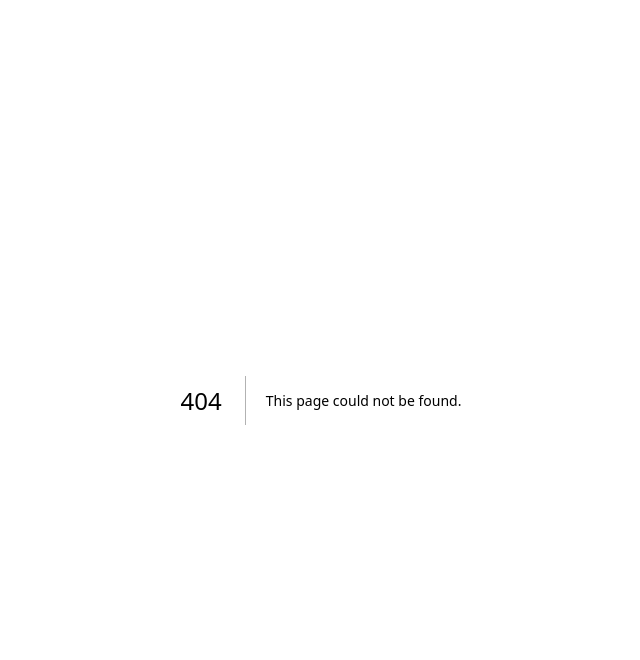
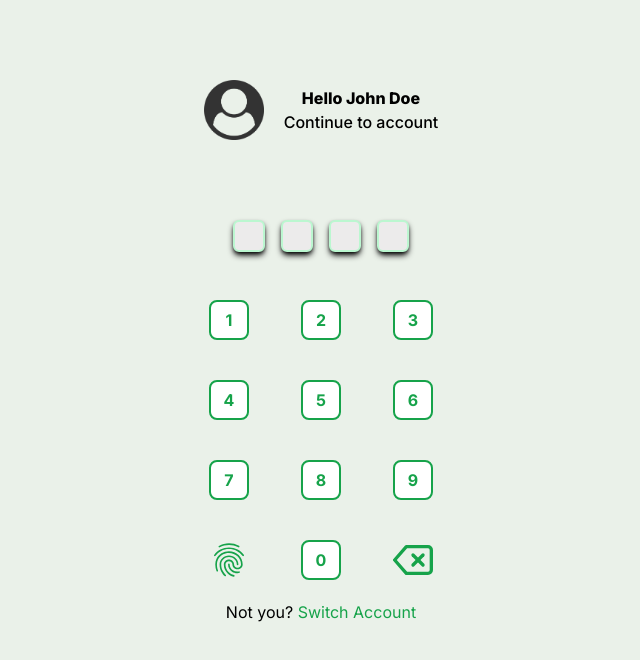
Before and after one commit to TranzGo/website, a Next.js app: page /app/unlock-account in a window 1280 px wide. Before the commit this address had no page. Shown: the top 660 px of the page, without its empty margins (319-959 px from the left). Built offline with nearby package versions, Linux system fonts and the light colour scheme.

Commit message:
unlock account

```diff
--- /dev/null
+++ b/app/app/login/page.tsx
@@ -0,0 +1,51 @@
+import React from "react";
+import Image from "next/image";
+import Link from "next/link";
+import { MdKeyboardArrowLeft as BackIcon, MdOutlineFingerprint as FingerprintIcon } from "react-icons/md"
+import { TfiEmail as EmailIcon } from "react-icons/tfi";
+import { FaLock as PasswordIcon } from "react-icons/fa";
+import { IoMdEye, IoMdEyeOff } from "react-icons/io";
+
+function Login() {
+    return (
+        <div>
+            <div className="flex items-start justify-start text-left mt-5 ml-8">
+                <Link href="/app">
+                    <button><BackIcon className="text-4xl text-green-600 rounded-xl border-solid border-2 border-green-600 hover:bg-green-300" /></button>
+                </Link>
+            </div>
+            <div className="flex flex-col items-center justify-center mt-28">
+                <div>
+                    <Image
+                        src="/tranzgoo.png"
+                        alt="TranzGoo Logo"
+                        width={150}
+                        height={36}
+                    />
+                </div>
+                <div className="mb-7">
+                    <h2 className="text-black font-bold text-xl">Login</h2>
+                </div>
+                <div className="flex flex-row items-center justify-center text-center text-green-600 font-bold bg-white hover:bg-green-100 py-2 w-96 h-10 rounded-2xl border-solid border-2 border-green-600 mb-7">
+                    <EmailIcon className="text-xl mr-4" />
+                    <input className="text-green-600 text-sm font-bold bg-white hover:bg-green-100 py-2 w-80 rounded-lg outline-none border-green-600 placeholder:text-green-600" type="email" id="email" name="email" placeholder="Email"></input>
+                </div>
+                <div className="flex flex-row items-center justify-center text-center text-green-600 font-bold bg-white hover:bg-green-100 py-2 w-96 h-10 rounded-2xl border-solid border-2 border-green-600 mb-8">
+                    <PasswordIcon className="text-xl mr-4" />
+                    <input className="text-green-600 text-sm font-bold bg-white hover:bg-green-100 py-2 w-80 rounded-lg outline-none border-green-600 placeholder:text-green-600" type="password" id="pwd" name="pwd" placeholder="Password"></input>
+                </div>
+                <div>
+                    <button className="text-white font-bold bg-green-600 hover:bg-green-700 py-2 w-96 h-10 rounded-2xl mb-7">Login</button>
+                </div>
+                <div>
+                    <button>
+                        <FingerprintIcon className="font-bold text-6xl text-green-600 hover:text-green-700 mb-10" />
+                    </button>
+                </div>
+            </div>
+        </div>
+
+    );
+}
+
+export default Login;
--- a/app/app/page.tsx
+++ b/app/app/page.tsx
@@ -1,5 +1,6 @@
 import React from "react";
 import Image from "next/image";
+import Link from "next/link";
 
 function WelcomePage() {
     return (
@@ -12,18 +13,22 @@ function WelcomePage() {
                     height={48}
                 />
             </div>
-            <div className="flex flex-col items-center justify-center">
+            <div className="flex flex-col items-center justify-center mb-2">
                 <h2 className="text-black font-bold text-2xl">Welcome to TranzGOO</h2>
             </div>
-            <div className="flex flex-col items-center justify-center text-center mb-10">
+            <div className="flex flex-col items-center justify-center text-center mb-10 font-medium text-sm">
                 <p>Your all-in-one telecom solution! Buy airtime, data, pay bills, and convert airtime to cash effortlessly.</p>
                 <p>Your seamless telecom experience begins here. Enjoy!</p>
             </div>
             <div>
-                <button className="text-white font-bold bg-green-600 hover:bg-green-700 py-2 w-72 rounded-2xl mb-5">Create Account</button>
+                <Link href="/app/signin-socials">
+                    <button className="text-white font-bold bg-green-600 hover:bg-green-700 py-2 w-72 rounded-2xl mb-5">Create Account</button>
+                </Link>
             </div>
             <div>
-                <button className="text-white font-bold bg-green-600 hover:bg-green-700 py-2 w-72 rounded-2xl mb-5">Login</button>
+                <Link href="/app/login">
+                    <button className="text-white font-bold bg-green-600 hover:bg-green-700 py-2 w-72 rounded-2xl mb-5">Login</button>
+                </Link>
             </div>
         </div>
     );
--- a/app/app/register/page.tsx
+++ b/app/app/register/page.tsx
@@ -1,46 +1,47 @@
 import React from "react";
-import Image from "next/image";
 import Link from "next/link";
 import { MdKeyboardArrowLeft as BackIcon } from "react-icons/md"
 import { TfiEmail as EmailIcon } from "react-icons/tfi";
 import { FaUser as UserIcon, FaPhoneAlt as PhoneIcon, FaLock as PasswordIcon } from "react-icons/fa";
-import { IoMdEye, IoMdEyeOff, IoIosHome as HomeIcon } from "react-icons/io";
+import { IoMdEye, IoMdEyeOff } from "react-icons/io";
 
 function Register() {
     return (
         <div>
             <div className="flex items-start justify-start text-left mt-5 ml-8">
-                <button><BackIcon className="text-4xl text-green-600 rounded-xl border-solid border-2 border-green-600 hover:bg-green-300" /></button>
+                <Link href="/app/signin-socials">
+                    <button><BackIcon className="text-4xl text-green-600 rounded-xl border-solid border-2 border-green-600 hover:bg-green-300" /></button>
+                </Link>
             </div>
             <div className="flex flex-col items-center justify-center mt-10">
                 <div className="mb-2">
                     <h2 className="text-black font-bold text-xl">Register</h2>
                 </div>
-                <div className="text-center text-sm mb-6 w-72">
+                <div className="text-center text-sm font-medium mb-6 w-72">
                     <p>Your all-in-one telecom solution! Buy airtime, data, pay bills, and convert airtime to cash effortlessly.</p>
                 </div>
                 <div className="flex flex-row items-center justify-center text-center text-green-600 font-bold bg-white hover:bg-green-100 py-2 w-96 h-10 rounded-2xl border-solid border-2 border-green-600 mb-5">
                     <UserIcon className="text-xl mr-4" />
-                    <input className="text-green-600 text-sm font-bold bg-white hover:bg-green-100 py-2 w-76 rounded-lg outline-none border-green-600 placeholder:text-green-600" type="text" id="fullName" name="fullName" placeholder="Full Name"></input>
+                    <input className="text-green-600 text-sm font-bold bg-white hover:bg-green-100 py-2 w-80 rounded-lg outline-none border-green-600 placeholder:text-green-600" type="text" id="fullName" name="fullName" placeholder="Full Name"></input>
                 </div>
                 <div className="flex flex-row items-center justify-center text-center text-green-600 font-bold bg-white hover:bg-green-100 py-2 w-96 h-10 rounded-2xl border-solid border-2 border-green-600 mb-5">
                     <EmailIcon className="text-xl mr-4" />
-                    <input className="text-green-600 text-sm font-bold bg-white hover:bg-green-100 py-2 w-76 rounded-lg outline-none border-green-600 placeholder:text-green-600" type="email" id="email" name="email" placeholder="Email"></input>
+                    <input className="text-green-600 text-sm font-bold bg-white hover:bg-green-100 py-2 w-80 rounded-lg outline-none border-green-600 placeholder:text-green-600" type="email" id="email" name="email" placeholder="Email"></input>
                 </div>
                 <div className="flex flex-row items-center justify-center text-center text-green-600 font-bold bg-white hover:bg-green-100 py-2 w-96 h-10 rounded-2xl border-solid border-2 border-green-600 mb-5">
                     <PhoneIcon className="text-xl mr-4" />
-                    <input className="text-green-600 text-sm font-bold bg-white hover:bg-green-100 py-2 w-76 rounded-lg outline-none border-green-600 placeholder:text-green-600" type="phone" id="phoneNumber" name="phoneNumber" placeholder="Phone"></input>
+                    <input className="text-green-600 text-sm font-bold bg-white hover:bg-green-100 py-2 w-80 rounded-lg outline-none border-green-600 placeholder:text-green-600" type="phone" id="phoneNumber" name="phoneNumber" placeholder="Phone"></input>
                 </div>
                 <div className="flex flex-row items-center justify-center text-center text-green-600 font-bold bg-white hover:bg-green-100 py-2 w-96 h-10 rounded-2xl border-solid border-2 border-green-600 mb-5">
                     <PasswordIcon className="text-xl mr-4" />
-                    <input className="text-green-600 text-sm font-bold bg-white hover:bg-green-100 py-2 w-76 rounded-lg outline-none border-green-600 placeholder:text-green-600" type="password" id="pwd" name="pwd" placeholder="Password"></input>
+                    <input className="text-green-600 text-sm font-bold bg-white hover:bg-green-100 py-2 w-80 rounded-lg outline-none border-green-600 placeholder:text-green-600" type="password" id="pwd" name="pwd" placeholder="Password"></input>
                 </div>
                 <div className="flex flex-row items-center justify-center text-center text-green-600 font-bold bg-white hover:bg-green-100 py-2 w-96 h-10 rounded-2xl border-solid border-2 border-green-600 mb-6">
                     <PasswordIcon className="text-xl mr-4" />
-                    <input className="text-green-600 text-sm font-bold bg-white hover:bg-green-100 py-2 w-76 rounded-lg outline-none border-green-600 placeholder:text-green-600" type="password" id="confirmPwd" name="confirmPwd" placeholder="Confirm Password"></input>
+                    <input className="text-green-600 text-sm font-bold bg-white hover:bg-green-100 py-2 w-80 rounded-lg outline-none border-green-600 placeholder:text-green-600" type="password" id="confirmPwd" name="confirmPwd" placeholder="Confirm Password"></input>
                 </div>
                 <div className="text-sm mb-7">
-                    <p>I already have an account <Link className="text-green-600" href="/login">Sign In</Link></p>
+                    <p>I already have an account <Link className="text-green-600" href="/app/login">Sign In</Link></p>
                 </div>
                 <div>
                     <button className="text-white font-bold bg-green-600 hover:bg-green-700 py-2 w-72 h-10 rounded-2xl mb-10">Submit</button>
--- a/app/app/signin-socials/page.tsx
+++ b/app/app/signin-socials/page.tsx
@@ -1,5 +1,6 @@
 import React from "react";
 import Image from "next/image";
+import Link from "next/link";
 import { MdKeyboardArrowLeft as BackIcon } from "react-icons/md"
 import { FcGoogle as GoogleIcon } from "react-icons/fc";
 import { AiOutlineApple as AppleIcon } from "react-icons/ai";
@@ -9,15 +10,17 @@ function SignInSocials() {
     return (
         <div>
             <div className="flex items-start justify-start text-left mt-8 ml-5">
-                <button><BackIcon className="text-4xl text-green-600 rounded-xl border-solid border-2 border-green-600 hover:bg-green-300" /></button>
+                <Link href="/app/">
+                    <button><BackIcon className="text-4xl text-green-600 rounded-xl border-solid border-2 border-green-600 hover:bg-green-300" /></button>
+                </Link>
             </div>
-            <div className="flex flex-col items-center justify-center mt-36">
-                <div>
+            <div className="flex flex-col items-center justify-center mt-28">
+                <div className="mb-8">
                     <Image
                         src="/tranzgoo.png"
                         alt="TranzGoo Logo"
-                        width={200}
-                        height={48}
+                        width={150}
+                        height={36}
                     />
                 </div>
                 <div>
@@ -30,7 +33,9 @@ function SignInSocials() {
                     <button className="flex flex-row items-center justify-center text-center text-green-600 font-bold bg-white hover:bg-green-100 py-2 w-80 rounded-2xl border-solid border-2 border-green-600 mb-7"><MicrosoftIcon className="text-2xl mr-5" />Continue with Microsoft</button>
                 </div>
                 <div>
-                    <button className="text-white font-bold bg-green-600 hover:bg-green-700 py-2 w-80 rounded-2xl mb-10">Sign Up</button>
+                    <Link href="/app/register">
+                        <button className="text-white font-bold bg-green-600 hover:bg-green-700 py-2 w-80 rounded-2xl mb-10">Sign Up</button>
+                    </Link>
                 </div>
             </div>
         </div>
--- /dev/null
+++ b/app/app/unlock-account/page.tsx
@@ -0,0 +1,70 @@
+"use client";
+import React, { useState } from "react";
+import Image from "next/image";
+import Link from "next/link";
+import { MdOutlineFingerprint as FingerprintIcon } from "react-icons/md"
+import { FiDelete as DeleteIcon } from "react-icons/fi";
+import { IoIosHome as HomeIcon } from "react-icons/io";
+
+function UnlockAccount() {
+    const [pinA, setPinA] = useState("");
+    const [pinB, setPinB] = useState("");
+    const [pinC, setPinC] = useState("");
+    const [pinD, setPinD] = useState("");
+    // create an array of 4 elements,
+    // each time a number is pressed add that number to the array,
+    // delete removes the last number from the array,
+    // when the array gets filled up compare the pin and login
+    return (
+        <div>
+            <div className="flex flex-row ml-8 sm:ml-0 text-left sm:text-center items-start sm:items-center justify-start sm:justify-center mt-20">
+                <div className="mr-5 rounded-full">
+                    <Image
+                        src="/user-icon.png"
+                        alt="User Profile Picture"
+                        width={60}
+                        height={60}
+                    />
+                </div>
+                <div className="flex flex-col">
+                    <p className="font-extrabold">Hello John Doe</p>
+                    <p className="font-medium">Continue to account</p>
+                </div>
+            </div>
+            <div className="flex flex-col items-center justify-center mt-20">
+                <div className="flex flex-row w-44 justify-between mb-12">
+                    <input style={{ "backgroundColor": "#ECEBEB" }} className="text-center font-bold w-8 h-8 rounded-md shadow-md shadow-black border-solid border-2 border-green-200" type="text" value={pinA}></input>
+                    <input style={{ "backgroundColor": "#ECEBEB" }} className="text-center font-bold w-8 h-8 rounded-md shadow-md shadow-black border-solid border-2 border-green-200" type="text" value={pinB}></input>
+                    <input style={{ "backgroundColor": "#ECEBEB" }} className="text-center font-bold w-8 h-8 rounded-md shadow-md shadow-black border-solid border-2 border-green-200" type="text" value={pinC}></input>
+                    <input style={{ "backgroundColor": "#ECEBEB" }} className="text-center font-bold w-8 h-8 rounded-md shadow-md shadow-black border-solid border-2 border-green-200" type="text" value={pinD}></input>
+                </div>
+                <div className="flex flex-row w-56 justify-between mb-10">
+                    <button className="text-center text-green-600 hover:text-green-700 font-bold w-10 h-10 bg-white hover:bg-green-100 rounded-lg border-solid border-2 border-green-600">1</button>
+                    <button className="text-center text-green-600 hover:text-green-700 font-bold w-10 h-10 bg-white hover:bg-green-100 rounded-lg border-solid border-2 border-green-600">2</button>
+                    <button className="text-center text-green-600 hover:text-green-700 font-bold w-10 h-10 bg-white hover:bg-green-100 rounded-lg border-solid border-2 border-green-600">3</button>
+                </div>
+                <div className="flex flex-row w-56 justify-between mb-10">
+                    <button className="text-center text-green-600 hover:text-green-700 font-bold w-10 h-10 bg-white hover:bg-green-100 rounded-lg border-solid border-2 border-green-600">4</button>
+                    <button className="text-center text-green-600 hover:text-green-700 font-bold w-10 h-10 bg-white hover:bg-green-100 rounded-lg border-solid border-2 border-green-600">5</button>
+                    <button className="text-center text-green-600 hover:text-green-700 font-bold w-10 h-10 bg-white hover:bg-green-100 rounded-lg border-solid border-2 border-green-600">6</button>
+                </div>
+                <div className="flex flex-row w-56 justify-between mb-10">
+                    <button className="text-center text-green-600 hover:text-green-700 font-bold w-10 h-10 bg-white hover:bg-green-100 rounded-lg border-solid border-2 border-green-600">7</button>
+                    <button className="text-center text-green-600 hover:text-green-700 font-bold w-10 h-10 bg-white hover:bg-green-100 rounded-lg border-solid border-2 border-green-600">8</button>
+                    <button className="text-center text-green-600 hover:text-green-700 font-bold w-10 h-10 bg-white hover:bg-green-100 rounded-lg border-solid border-2 border-green-600">9</button>
+                </div>
+                <div className="flex flex-row w-56 justify-between mb-5">
+                    <FingerprintIcon className="text-center text-green-600 hover:text-green-700 font-bold w-10 h-10 rounded-lg" />
+                    <button className="text-center text-green-600 hover:text-green-700 font-bold w-10 h-10 bg-white hover:bg-green-100 rounded-lg border-solid border-2 border-green-600">0</button>
+                    <DeleteIcon className="text-center text-green-600 hover:text-green-700 font-bold w-10 h-10 rounded-lg" />
+                </div>
+                <div>
+                    <p>Not you? <Link className="text-green-600 hover:text-green-700" href="#">Switch Account</Link></p>
+                </div>
+            </div>
+        </div>
+
+    );
+}
+
+export default UnlockAccount;
```
Also changed, not shown: public/user-icon.png (added).
